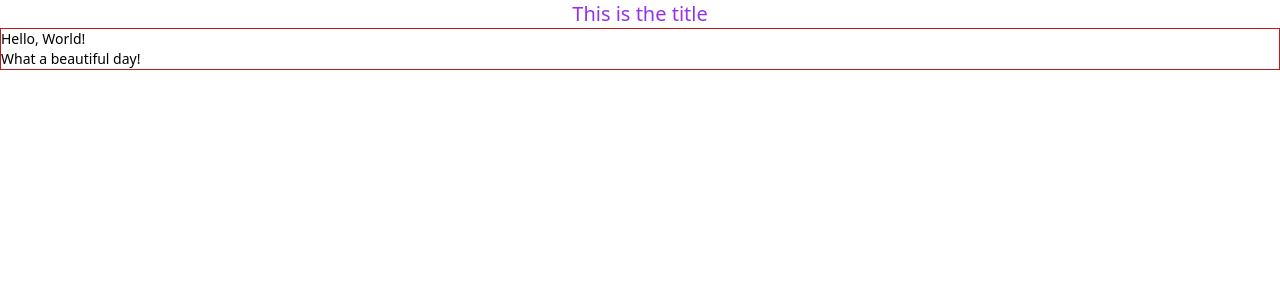
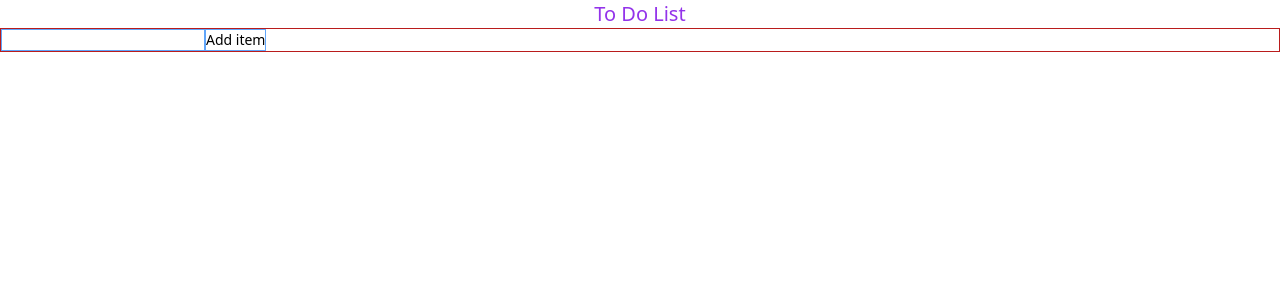
Before and after one commit to AnastasiaGandolfi/Esercizi_React, a React (Create React App) app in the folder my-app/: page / in a window 1280 px wide. Shown: the top 300 px of the page. Built offline with nearby package versions, Linux system fonts and the light colour scheme.

Commit message:
exercise done

```diff
--- a/my-app/src/App.js
+++ b/my-app/src/App.js
@@ -1,17 +1,29 @@
 import React from "react";
 import Container from "./Container";
 import { Hello } from "./HelloWorld";
+import TodoList from "./TodoList";
 
 
 export class App extends React.Component {
-    handleOnLogin = (loginData) => {
+    /* handleOnLogin = (loginData) => {
         console.log(loginData);
-    }
+    } */
     render() {
-        return(
+        return (
             <div>
-                <Container title={"This is the title"}>
-                    <Hello />
+                <Container title={"To Do List"}>
+                    <TodoList render={(items, handleRemoveItem) => {
+                        return( <ul> {items.map((item, index) => {
+                            return <li key={item + index}>
+                                {item}
+                                <button className='border ml-3 border-blue-400' onClick={() => {
+                                    handleRemoveItem(index)
+                                }}>Remove</button>
+                            </li>
+                        })}
+                        </ul>
+                        )
+                    }} />
                 </Container>
             </div>
         )
--- a/my-app/src/Container.js
+++ b/my-app/src/Container.js
@@ -1,5 +1,3 @@
-// Modify the Container component so that it can display a title received within the title prop.
-
 import React, { Component } from 'react'
 
 export default class Container extends Component {
--- a/my-app/src/TodoList.js
+++ b/my-app/src/TodoList.js
@@ -1,28 +1,42 @@
-// Create a TodoList component that renders a ul tag with a li tag for each item contained in the items state variable. The items state variable should be an array of strings. The TodoList component should also contain an input tag and a button. When the button is clicked, the event handler should add the value of the input tag to the items array.
+// Modify the TodoList component so that, instead of rendering the items array within the ul tag, it calls the function passed to its render prop, passing it the items array as a parameter, as well as the function required to delete the item. Pass a render prop to the TodoList component to correctly render and interact with the items array.
 
-import React, { Component } from 'react'
+import React, { Component, createRef } from 'react'
 
 export default class TodoList extends Component {
+    formRef = createRef()
+
     constructor(props) {
         super(props);
         this.state = {
-            items: ["preparare il pranzo", "allenarsi", "studiare", "fare gli esercizi"]
+            items: []
         }
     }
+
     handleAddItem = (event) => {
         event.preventDefault()
-        let newValue = document.getElementById('input').value
-        this.setState((prevState) => ({ items: [...prevState.items, newValue] }))
+        let { todo } = this.formRef.current.elements
+        this.setState((prevState) => ({ items: [...prevState.items, todo.value] }))
     }
+
+    handleRemoveItem = (value) => {
+        this.setState((prevState) => ({
+            items: prevState.items.filter((item, index) => index !== value)
+        }))
+    }
+
+    handleReset = () => {
+        this.setState({
+            items: []
+        })
+    }
+
     render() {
         return (
             <div>
-                <form onSubmit={this.handleAddItem}>
-                    <ul>
-                        {this.state.items.map(item => <li>{item}</li>)}
-                    </ul>
-                    <input type="text" id="input"></input>
-                    <button type='submit' >Add item</button>
+                <form ref={this.formRef} onSubmit={this.handleAddItem}>
+                    {this.props.render(this.state.items, this.handleRemoveItem)}
+                    <input  type="text" name="todo" className='border border-blue-400'></input>
+                    <button type='submit' className='border border-blue-400'>Add item</button>
                 </form>
             </div>
         )
```
